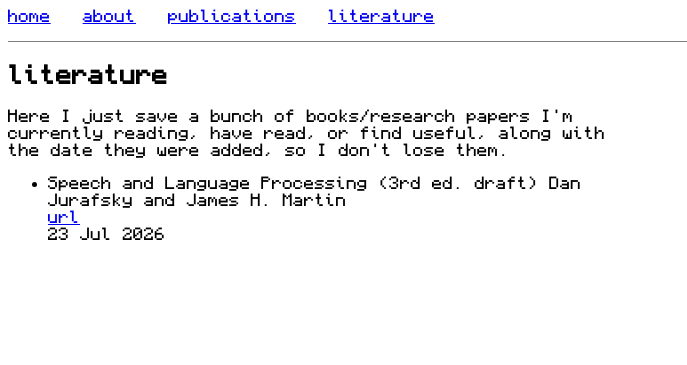
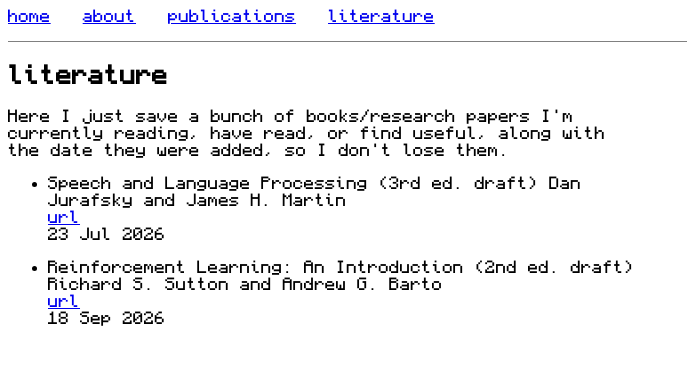
Before and after one commit to panalexeu/panalexeu.github.io, a Jekyll site: the page built from literature.html, in a window 1280 px wide. Shown: the top 365 px of the page, without its empty margins (0-687 px from the left). Built offline with Jekyll 4.4.1, drawn with Linux system fonts in a browser that asks for light colours.

Commit message:
blog update sep. 18

```diff
--- a/_data/literature.yml
+++ b/_data/literature.yml
@@ -1,3 +1,6 @@
 - name: "Speech and Language Processing (3rd ed. draft) Dan Jurafsky and James H. Martin "
   url: https://web.stanford.edu/~jurafsky/slp3/
   date: "2026-7-23"
+- name: "Reinforcement Learning: An Introduction (2nd ed. draft) Richard S. Sutton and Andrew G. Barto"
+  url: https://web.stanford.edu/class/psych209/Readings/SuttonBartoIPRLBook2ndEd.pdf
+  date: "2026-9-18"
```
Also changed, not shown: _posts/2026-07-30-reproducing-nplm.md (+1 -1 lines), _posts/2026-09-18-my-first-game-jam-and-examp-preparations.md (added, +26 -0 lines), assets/images/gamejam_day1.png (added), assets/images/gamejam_day2.png (added), assets/images/gamejam_day3.png (added).
